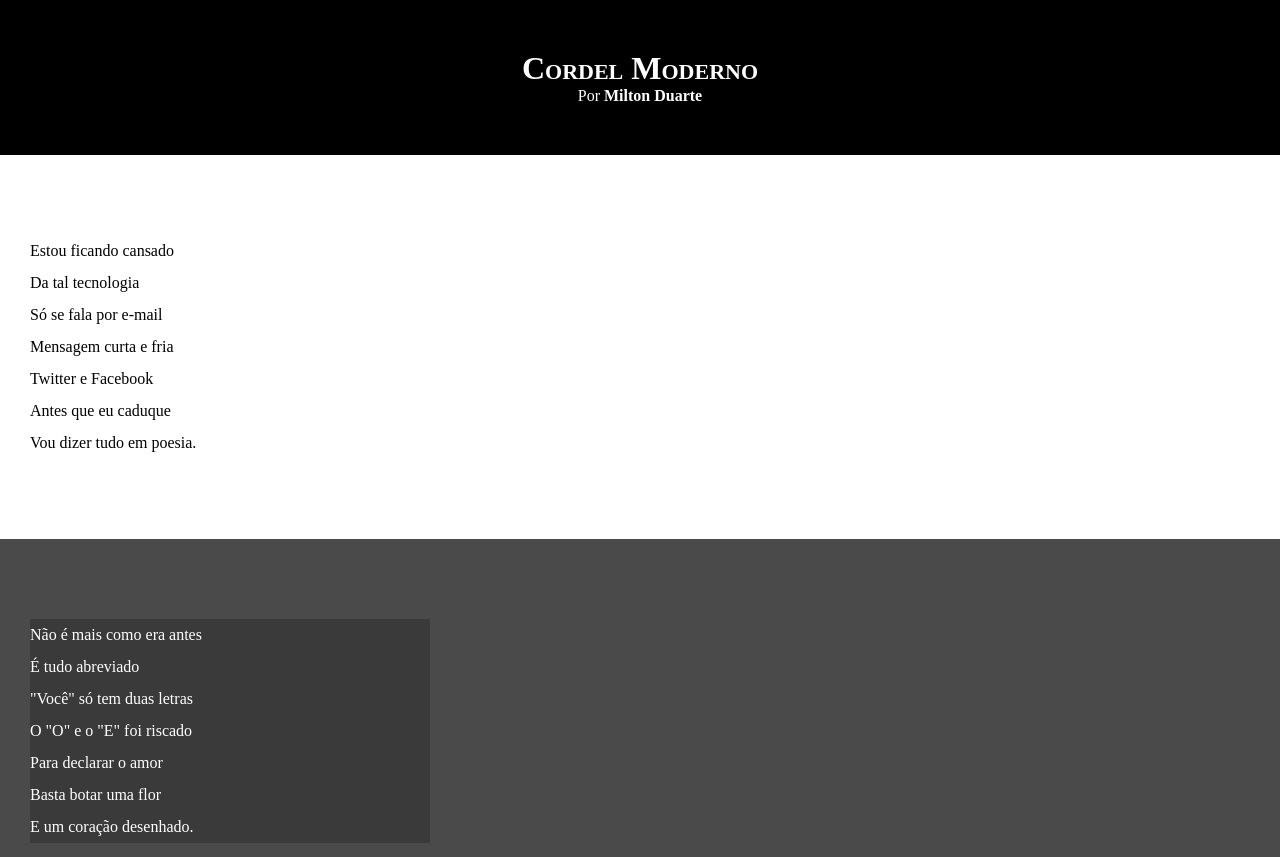
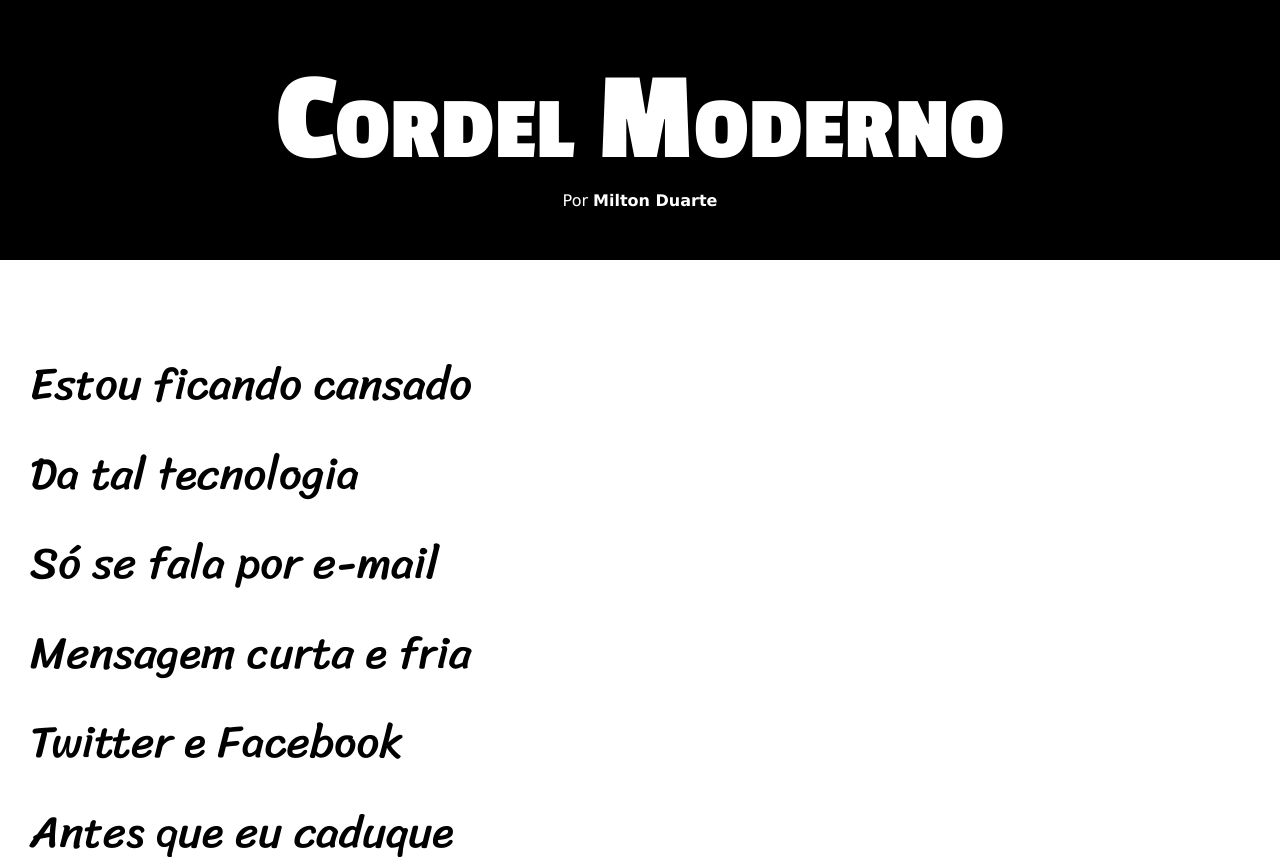
Before and after one commit to SdNocchi/HTML-CSS, a plain HTML site: page Exercicios/desafio/desafio012/index.html in a window 1280 px wide. Shown: the top 857 px of the page. Drawn offline with Linux system fonts and the light colour scheme.

Commit message:
atualização de estilos, desafio 12

```diff
--- a/Exercicios/desafio/desafio012/estilo/style.css
+++ b/Exercicios/desafio/desafio012/estilo/style.css
@@ -1,13 +1,25 @@
 @charset "UTF-8";
+
+@import url('https://fonts.googleapis.com/css2?family=Passion+One:wght@400;700;900&display=swap');
+
+@import url('https://fonts.googleapis.com/css2?family=Sriracha&display=swap');
+
+:root {
+    --fonte1: Verdana, Geneva, Tahoma, sans-serif;
+    --fonte2: "Passion One", cursive;
+    --fonte3: "Sriracha", cursive;
+}
 
 * {
     margin: 0;
     padding: 0;
+    font-size: 1em;
 }
 
 html, body {
     min-height: 100vh;
     background-color: darkgray;
+    font-family: var(--fonte1);
 }
 
 header {
@@ -19,6 +31,8 @@ header {
 header > h1 {
     padding-top: 50px;
     font-variant: small-caps;
+    font-family: var(--fonte2);
+    font-size: 10vw;
 }
 
 header > p {
@@ -40,6 +54,8 @@ section {
     padding-bottom: 10vh;
     line-height: 2em;
     padding-left: 30px;
+    font-family: var(--fonte3);
+    font-size: 3.5vw;
 }
 
 section.normal {
@@ -54,7 +70,8 @@ section.imagem {
 
 section.imagem > p {
     background-color: rgba(0, 0, 0, 0.223);
-    width: 400px;
+    display: inline-block;
+    padding: 5px;
 }
 
 footer {
```
